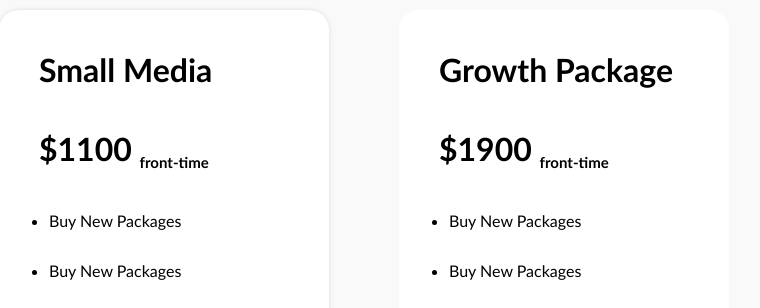
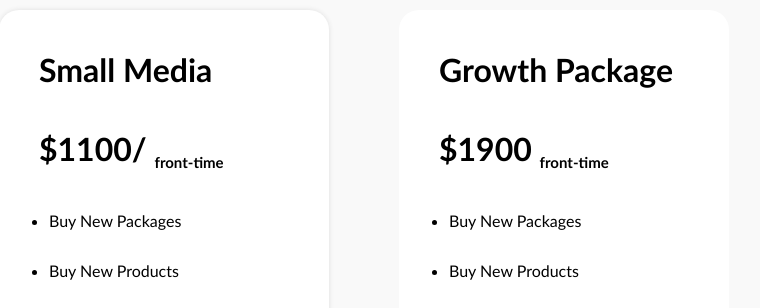
Before and after one commit to SulemanSadat/WEB, a plain HTML site: page index.html in a window 1280 px wide. Shown: the part 2540-2848 px from the top of the page, 191-951 px from the left. Drawn offline with Linux system fonts and the light colour scheme.

Commit message:
index.html

```diff
--- a/index.html
+++ b/index.html
@@ -6,6 +6,9 @@
     <meta name="viewport" content="width=device-width, initial-scale=1.0">
     <title>Grapaslab</title>
     <link rel="stylesheet" href="style.css" type="text/css">
+    <style>
+
+    </style>
 </head>
 <body>
 
@@ -77,10 +80,10 @@
 
         <div class="newbox1">
         <h1 class="title1">Small Media</h1>
-        <h1 class="title2">$1100 <sub class="little">front-time</sub></h1>
+        <h1 class="title2">$1100/ <sub class="little">front-time</sub></h1>
         <ul class="ul3">
             <li class="li3">Buy New Packages</li>
-            <li class="li3">Buy New Packages</li>
+            <li class="li3">Buy New Products</li>
             <li class="li3">Buy New Packages</li>
             <li class="li3">Buy New Packages</li>
         <input class="learn3" type="submit" value="Learn More">
@@ -92,7 +95,7 @@
         <h1 class="title2">$1900 <sub class="little">front-time</sub></h1>
         <ul class="ul3">
             <li class="li3">Buy New Packages</li>
-            <li class="li3">Buy New Packages</li>
+            <li class="li3">Buy New Products</li>
             <li class="li3">Buy New Packages</li>
             <li class="li3">Buy New Packages</li>
         <input class="learn3" type="submit" value="Learn More">
@@ -164,7 +167,7 @@
         document coordinated. When you click Design and
         choose a new Theme, the pictures, charts</p>
         <ul class="end1">
-        <li class="serviceend"> <a href="#">Our Services</a>
+        <li class="serviceend" id="serviceend"> <a href="#">Our Services</a>
           <br><br>Original Product <br><br>
           New barands
           <br><br> Free Resource</li>
@@ -180,4 +183,4 @@
         <script src="script.js"></script>
 
     </body>
-</html>
+                                                           </html>
```
